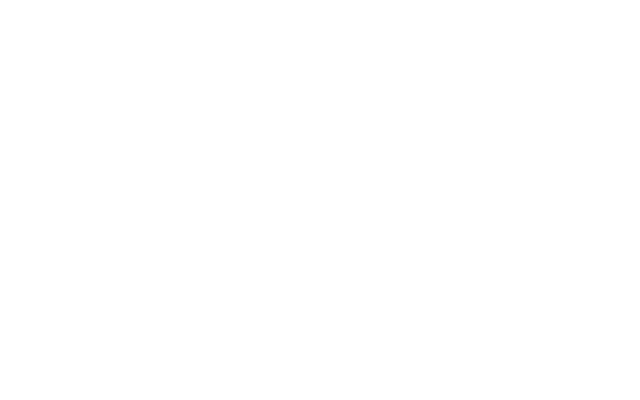
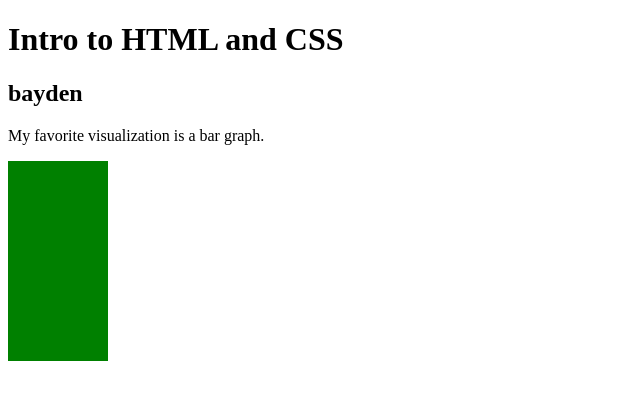
Before and after one commit to DS4200-S22/ic-04-baydeni, a plain HTML site: page index.html in a window 1280 px wide. Shown: the whole page, without its empty margins (0-640 px from the left). Drawn offline with Linux system fonts and the light colour scheme.

Commit message:
edited inex page

```diff
--- a/index.html
+++ b/index.html
@@ -1,14 +1,22 @@
 <!DOCTYPE html>
 <html>
+  <head>
+    <meta charset="utf-8" />
+  </head>
 
-<head>
-    <meta charset=utf-8/>
-</head>
+  <body>
+    <title>ic-04</title>
+    <h1>Intro to HTML and CSS</h1>
+    <h2>bayden</h2>
 
+    <div id="div1" class="container">
+      <p id="p1" class="italic">My favorite visualization is a bar graph.</p>
+    </div>
 
-<body>
-
-
-</body>
-
+    <div id="div1" class="container">
+      <svg width="100" height="200">
+        <rect width="100" height="200" fill="green"></rect>
+      </svg>
+    </div>
+  </body>
 </html>
```
